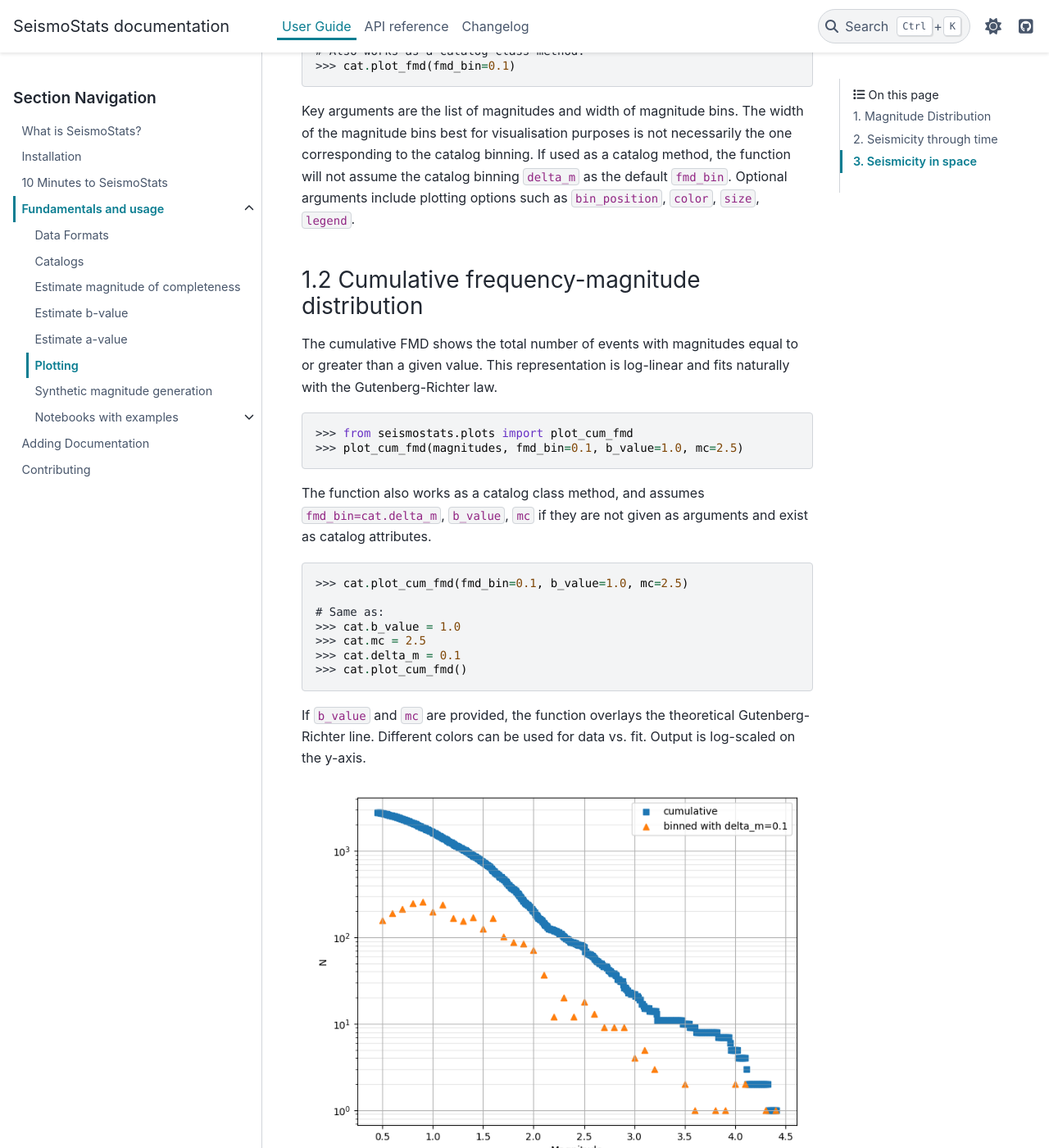
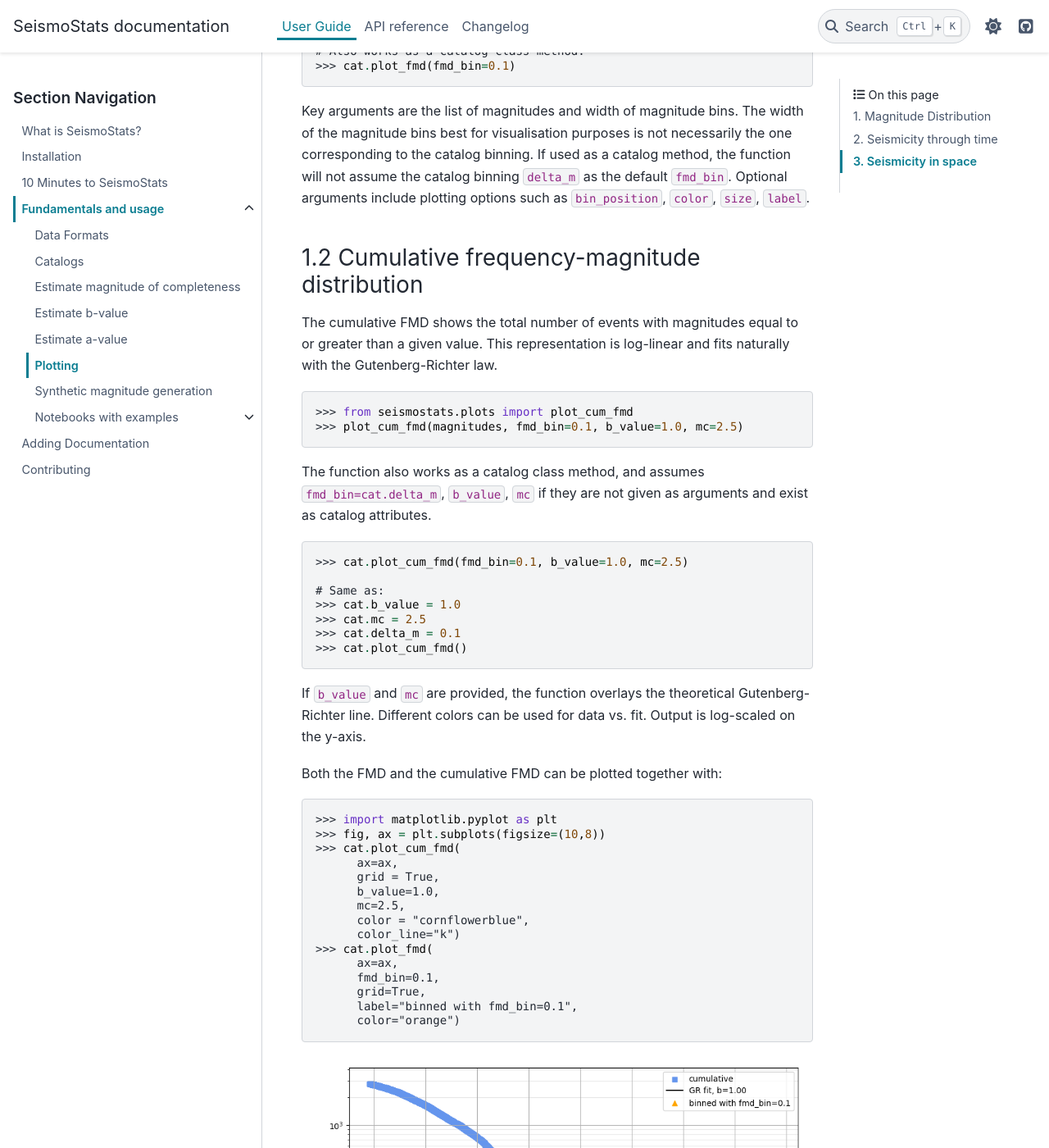
Before and after one commit to swiss-seismological-service/SeismoStats, a Sphinx documentation site: the page built from docs/source/user/plots.md, in a window 1280 px wide and 1400 px high, scrolled down 803 px. Shown: the whole window at 82% size. Built offline with Sphinx 7.4.7 and the PyData theme 0.15.4, drawn with Linux system fonts in a browser that asks for light colours; pages that are not in the unit, such as notebooks, are missing from menus; the version number could not be read and is left out; some of the changed text lies outside the part shown.

Commit message:
update plots documentation, so it is in agreement with new arguments of plotting functions

````diff
--- a/docs/source/user/plots.md
+++ b/docs/source/user/plots.md
@@ -19,7 +19,7 @@
 >>> cat.plot_fmd(fmd_bin=0.1)
 ```
 
-Key arguments are the list of magnitudes and width of magnitude bins. The width of the magnitude bins best for visualisation purposes is not necessarily the one corresponding to the catalog binning. If used as a catalog method, the function will not assume the catalog binning `delta_m` as the default `fmd_bin`. Optional arguments include plotting options such as `bin_position`, `color`, `size`, `legend`.
+Key arguments are the list of magnitudes and width of magnitude bins. The width of the magnitude bins best for visualisation purposes is not necessarily the one corresponding to the catalog binning. If used as a catalog method, the function will not assume the catalog binning `delta_m` as the default `fmd_bin`. Optional arguments include plotting options such as `bin_position`, `color`, `size`, `label`.
 
 ### 1.2 Cumulative frequency-magnitude distribution
 The cumulative FMD shows the total number of events with magnitudes equal to or greater than a given value. This representation is log-linear and fits naturally with the Gutenberg-Richter law.
@@ -43,6 +43,25 @@
 
 If `b_value` and `mc` are provided, the function overlays the theoretical Gutenberg-Richter line. Different colors can be used for data vs. fit. Output is log-scaled on the y-axis.
 
+Both the FMD and the cumulative FMD can be plotted together with:
+
+```python
+>>> import matplotlib.pyplot as plt
+>>> fig, ax = plt.subplots(figsize=(10,8))
+>>> cat.plot_cum_fmd(
+      ax=ax,
+      grid = True,
+      b_value=1.0,
+      mc=2.5,
+      color = "cornflowerblue",
+      color_line="k")
+>>> cat.plot_fmd(
+      ax=ax,
+      fmd_bin=0.1,
+      grid=True,
+      label="binned with fmd_bin=0.1",
+      color="orange")
+```
 
 <figure>
   <img src="../_static/fmd.png" alt="Alt text" width="600"/>
@@ -108,13 +127,16 @@
 Also works as a catalog class method, and with some additional arguments:
 ``` python
 >>> cat.plot_in_space(
-... resolution='10m', include_map=True,
+... resolution='10m',
+... include_map=True,
 ... country='Switzerland',
-... colors='Greys_r',
-... dot_labels=[1,2,3])
+... color_dots="blue",
+... color_map='Greys_r',
+... dot_labels=[1, 2, 3, 4],
+... )
 ```
 
 <figure>
-  <img src="../_static/catalog_map.png" alt="Alt text" width="1000"/>
+  <img src="../_static/catalog_map_switzerland.png" alt="Alt text" width="1000"/>
   <figcaption>Figure 4: plot_in_space.</figcaption>
 </figure>
````
Also changed, not shown: docs/source/_static/fmd.png.
